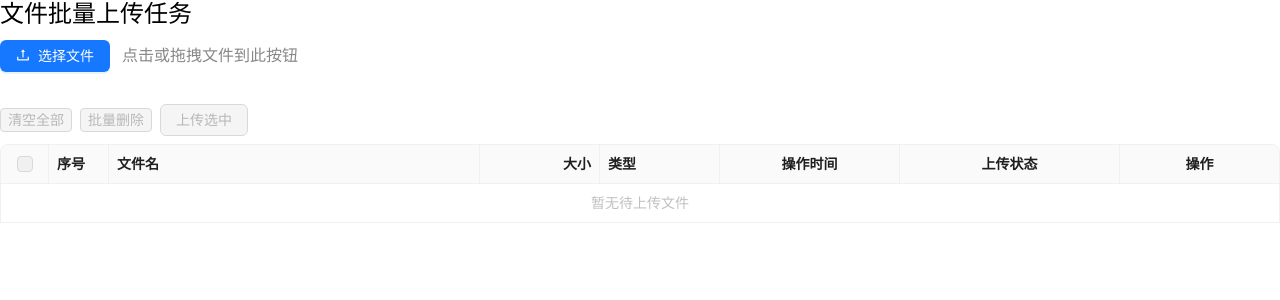
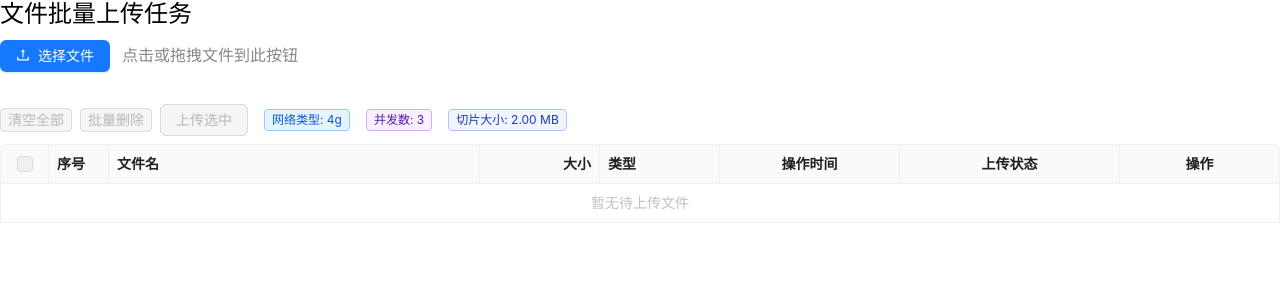
Before and after one commit to frankvane/react-upload, a React (Vite) app: page / in a window 1280 px wide. Shown: the top 300 px of the page. Built offline with nearby package versions, Linux system fonts and the light colour scheme.

Commit message:
feat: 引入网络状态检测和配置上下文，优化文件上传面板，显示网络类型、并发数和切片大小

```diff
--- a/src/App.tsx
+++ b/src/App.tsx
@@ -1,4 +1,3 @@
-import React from "react";
 import UploadTask from "./components/FileUploader/UploadTask";
 import { message } from "antd";
 
--- a/src/components/FileUploader/UploadTask/components/FileListPanel.tsx
+++ b/src/components/FileUploader/UploadTask/components/FileListPanel.tsx
@@ -1,13 +1,14 @@
 import { Button, Progress, Table, Tag, Tooltip, message } from "antd";
-import React, { useEffect, useState } from "react";
+import React, { useContext, useEffect, useState } from "react";
 import {
   clearAllFileMeta,
   getAllFileMeta,
   removeFileMeta,
 } from "../services/dbService";
 
+import { ByteConvert } from "../services/utils";
+import { UploadConfigContext } from "../context";
 import type { UploadFileMeta } from "../types/file";
-import { formatFileSize } from "../services/utils";
 import { useFileUploadQueue } from "../hooks/useFileUploadQueue";
 
 interface FileListPanelProps {
@@ -37,6 +38,16 @@ const FileListPanel: React.FC<FileListPanelProps> = ({
   const [selectedRowKeys, setSelectedRowKeys] = useState<React.Key[]>([]);
   const [scrollY, setScrollY] = useState(400);
 
+  const uploadConfig = useContext(UploadConfigContext);
+  const networkConcurrency =
+    typeof uploadConfig?.concurrency === "number"
+      ? uploadConfig.concurrency
+      : 3;
+  const networkChunkSize =
+    typeof uploadConfig?.chunkSize === "number"
+      ? uploadConfig.chunkSize
+      : 2 * 1024 * 1024;
+
   const {
     md5Info,
     instantInfo,
@@ -49,7 +60,14 @@ const FileListPanel: React.FC<FileListPanelProps> = ({
     setFiles,
   } = useFileUploadQueue({
     apiPrefix: DEFAULT_API_PREFIX,
+    chunkSize: networkChunkSize,
+    concurrency: networkConcurrency,
   });
+
+  const totalSpeed = Object.values(speedInfo).reduce(
+    (sum, s) => sum + (s.speed || 0),
+    0
+  );
 
   const fetchFiles = async () => {
     setLoading(true);
@@ -148,7 +166,7 @@ const FileListPanel: React.FC<FileListPanelProps> = ({
       align: "right" as const,
       width: 120,
       render: (size: number) => (
-        <span style={{ marginRight: 16 }}>{formatFileSize(size)}</span>
+        <span style={{ marginRight: 16 }}>{ByteConvert(size)}</span>
       ),
     },
     {
@@ -353,6 +371,25 @@ const FileListPanel: React.FC<FileListPanelProps> = ({
             )}
           </div>
         )}
+        <span
+          style={{
+            marginLeft: 16,
+            display: "flex",
+            alignItems: "center",
+            gap: 8,
+          }}
+        >
+          <Tag color="blue">网络类型: {uploadConfig?.networkType}</Tag>
+          <Tag color="purple">并发数: {networkConcurrency}</Tag>
+          <Tag color="geekblue">
+            切片大小: {(networkChunkSize / 1024 / 1024).toFixed(2)} MB
+          </Tag>
+          {uploadingAll && (
+            <Tag color="magenta">
+              总速率: {(totalSpeed / 1024 / 1024).toFixed(2)} MB/s
+            </Tag>
+          )}
+        </span>
       </div>
       <Table
         bordered
--- /dev/null
+++ b/src/components/FileUploader/UploadTask/context.ts
@@ -0,0 +1,12 @@
+import React from "react";
+
+export interface UploadConfigContextProps {
+  networkType: string;
+  concurrency: number;
+  chunkSize: number;
+  // 后续可扩展更多属性，如 FileUploaderProps
+  [key: string]: any;
+}
+
+export const UploadConfigContext =
+  React.createContext<UploadConfigContextProps | null>(null);
--- a/src/components/FileUploader/UploadTask/index.tsx
+++ b/src/components/FileUploader/UploadTask/index.tsx
@@ -2,10 +2,15 @@ import React, { useState } from "react";
 
 import FileListPanel from "./components/FileListPanel";
 import FileSelector from "./components/FileSelector";
+import { UploadConfigContext } from "./context";
+import { useNetworkType } from "./hooks/useNetworkType";
 
 const UploadTask: React.FC = () => {
   const [progress, setProgress] = useState<number>(100);
   const [costSeconds, setCostSeconds] = useState<number>(0);
+
+  const { networkType, concurrency, chunkSize } = useNetworkType();
+  const networkReady = !!networkType && concurrency > 0 && chunkSize > 0;
 
   const handleProgress = (
     progress: number,
@@ -17,14 +22,24 @@ const UploadTask: React.FC = () => {
     if (typeof cost === "number") setCostSeconds(cost);
   };
 
+  if (!networkReady) {
+    return (
+      <div style={{ padding: 32, textAlign: "center" }}>
+        正在检测网络状态...
+      </div>
+    );
+  }
+
   return (
-    <div>
+    <UploadConfigContext.Provider
+      value={{ networkType, concurrency, chunkSize }}
+    >
       <h2>文件批量上传任务</h2>
       <FileSelector onProgress={handleProgress} />
       <div style={{ marginTop: 32 }}>
         <FileListPanel progress={progress} costSeconds={costSeconds} />
       </div>
-    </div>
+    </UploadConfigContext.Provider>
   );
 };
 
--- a/src/components/FileUploader/UploadTask/services/utils.ts
+++ b/src/components/FileUploader/UploadTask/services/utils.ts
@@ -106,10 +106,3 @@ export function checkFileTypeSafe(file: File, allowedTypes: string[]): boolean {
   const extMime = mime.getType(file.name) || "";
   return allowedTypes.includes(file.type) && allowedTypes.includes(extMime);
 }
-
-export function formatFileSize(size: number): string {
-  if (size < 1024) return `${size} B`;
-  if (size < 1024 * 1024) return `${(size / 1024).toFixed(2)} KB`;
-  if (size < 1024 * 1024 * 1024) return `${(size / 1024 / 1024).toFixed(2)} MB`;
-  return `${(size / 1024 / 1024 / 1024).toFixed(2)} GB`;
-}
```
